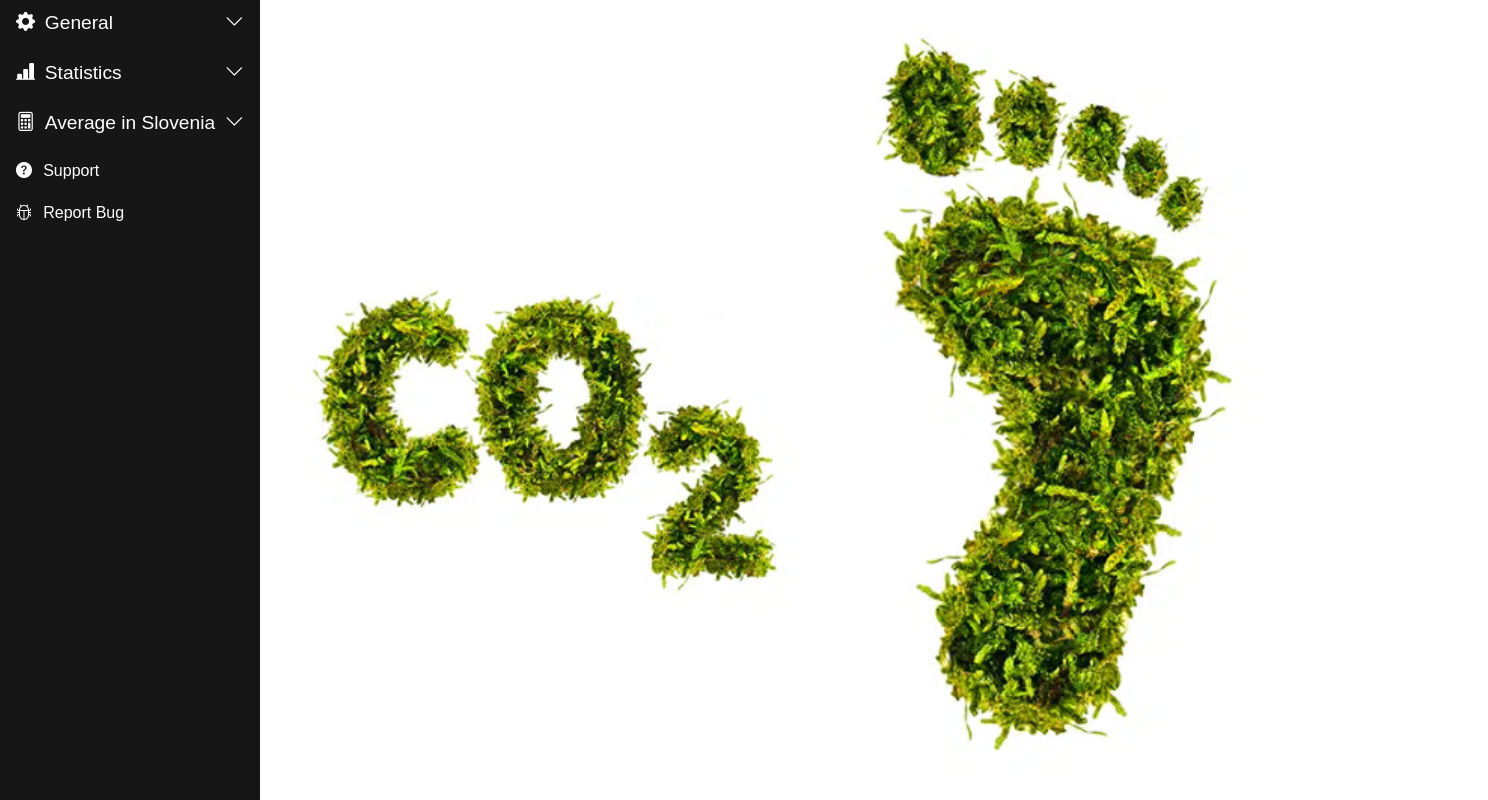
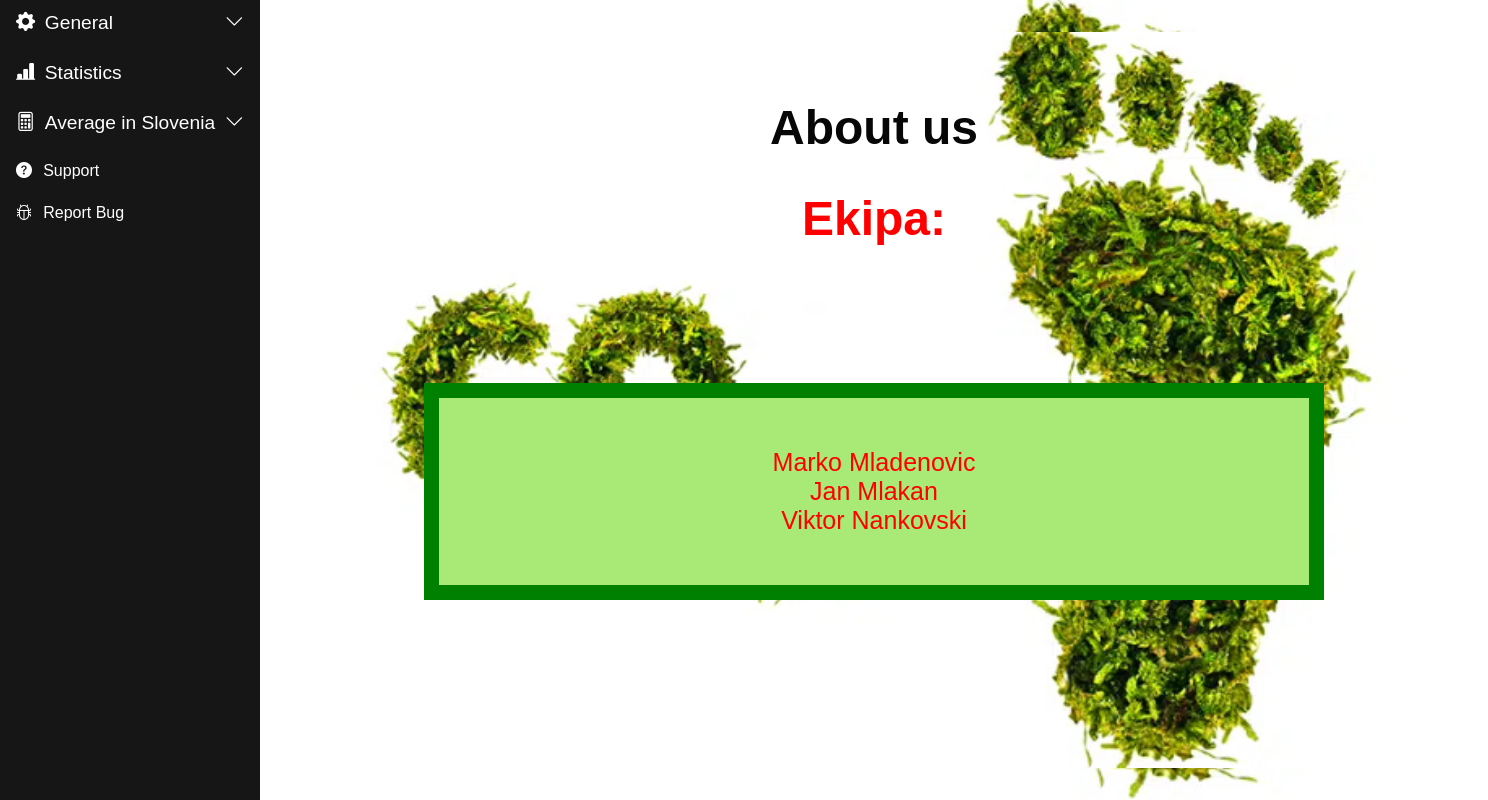
Before and after one commit to Doca123/C02-footprint, a React (Create React App) app: page /about in a window 1280 px wide. Shown: the whole page, 1488 px wide, since content can reach past the window. Built offline with nearby package versions, Linux system fonts and the light colour scheme.

Commit message:
About us route

```diff
--- a/src/App.js
+++ b/src/App.js
@@ -5,6 +5,8 @@ import Person from './components/person'
 import Transport from "./components/transport";
 import Home from "./components/home";
 import Buildings from "./components/buildings";
+import About from "./components/About";
+
 
 function App() {
   return (
@@ -18,6 +20,7 @@ function App() {
           <Route path="person" element={<Person />} />
           <Route path="buildings" element={<Buildings />} />
           <Route path="transport" element={<Transport />} />
+          <Route path="about" element={<About />} />
           </Routes>
     </BrowserRouter>
 
--- /dev/null
+++ b/src/components/About.js
@@ -0,0 +1,23 @@
+const About = () => {
+    return (
+        <div className="container">
+        <h1 className="title">About us</h1>
+<br />
+<br />
+<div className="subtitle">
+        <h2>Ekipa:</h2>
+        <br/>
+        <div className="p-ekipa">
+            <p>Marko Mladenovic</p>
+            <p>Jan Mlakan</p>
+            <p>Viktor Nankovski</p>
+
+
+                </div>
+            </div>
+        </div>
+    )
+
+};
+
+  export default About;
--- a/src/index.css
+++ b/src/index.css
@@ -71,6 +71,16 @@ body{
   overflow: auto;
 }
 
+.p-ekipa{
+  background-color:rgb(169, 233, 118);
+  text-align: center;
+  font-size: 25px;
+  width: 900px;
+  border: 15px solid green;
+  padding: 2em;
+  margin: 100px;
+}
+
 
 .sidebar-item{
   padding: .75em 1em;
```
